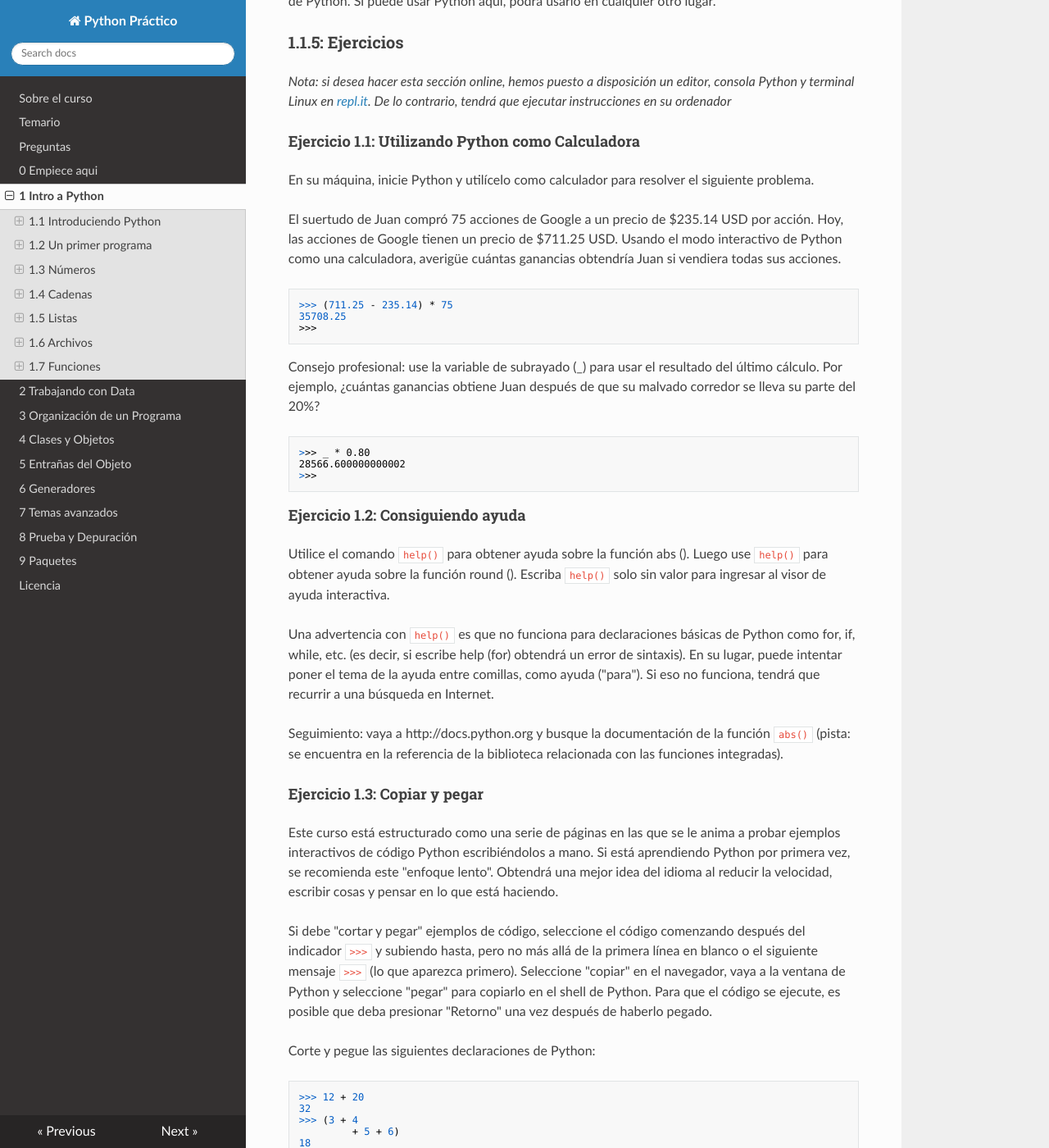
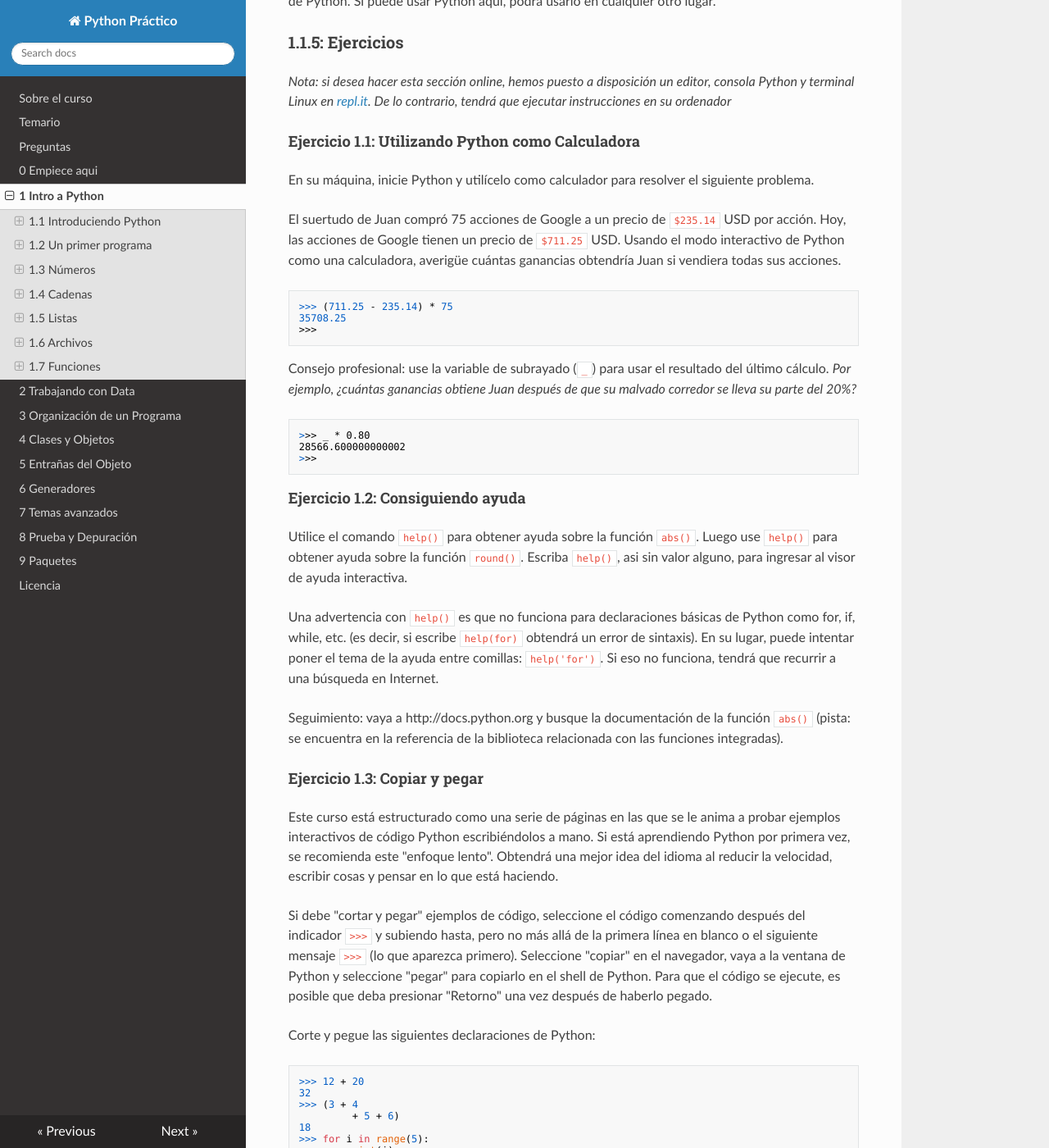
Before and after one commit to pythonpanama/pythonpractico_ssg, an MkDocs documentation site: the page built from docs/1.md, in a window 1280 px wide and 1400 px high, scrolled down 1310 px. Shown: the whole window at 82% size. Built offline with MkDocs 1.6.1, drawn with Linux system fonts in a browser that asks for light colours; nearby versions of some CDN libraries.

Commit message:
updated section

````diff
--- a/docs/1.md
+++ b/docs/1.md
@@ -39,11 +39,12 @@ Aunque hay muchos entornos en donde puede programar en Python, será un programa
 ### 1.1.5: Ejercicios
 
 *Nota: si desea hacer esta sección online, hemos puesto a disposición un editor, consola Python y terminal Linux en [repl.it](https://repl.it/@pythonpanama/intro#ejercicios.md). De lo contrario, tendrá que ejecutar instrucciones en su ordenador*
+
 #### Ejercicio 1.1: Utilizando Python como Calculadora
 
 En su máquina, inicie Python y utilícelo como calculador para resolver el siguiente problema.
 
-El suertudo de Juan compró 75 acciones de Google a un precio de $235.14 USD por acción. Hoy, las acciones de Google tienen un precio de $711.25 USD. Usando el modo interactivo de Python como una calculadora, averigüe cuántas ganancias obtendría Juan si vendiera todas sus acciones.
+El suertudo de Juan compró 75 acciones de Google a un precio de `$235.14` USD por acción. Hoy, las acciones de Google tienen un precio de `$711.25` USD. Usando el modo interactivo de Python como una calculadora, averigüe cuántas ganancias obtendría Juan si vendiera todas sus acciones.
 
 ```python
 >>> (711.25 - 235.14) * 75
@@ -51,7 +52,7 @@ El suertudo de Juan compró 75 acciones de Google a un precio de $235.14 USD por
 >>>
 ```
 
-Consejo profesional: use la variable de subrayado (_) para usar el resultado del último cálculo. Por ejemplo, ¿cuántas ganancias obtiene Juan después de que su malvado corredor se lleva su parte del 20%?
+Consejo profesional: use la variable de subrayado (`_`) para usar el resultado del último cálculo. *Por ejemplo, ¿cuántas ganancias obtiene Juan después de que su malvado corredor se lleva su parte del 20%?*
 
 ```shell
 >>> _ * 0.80
@@ -61,9 +62,9 @@ Consejo profesional: use la variable de subrayado (_) para usar el resultado del
 
 #### Ejercicio 1.2: Consiguiendo ayuda
 
-Utilice el comando `help()` para obtener ayuda sobre la función abs (). Luego use `help()` para obtener ayuda sobre la función round (). Escriba `help()` solo sin valor para ingresar al visor de ayuda interactiva.
-
-Una advertencia con `help()` es que no funciona para declaraciones básicas de Python como for, if, while, etc. (es decir, si escribe help (for) obtendrá un error de sintaxis). En su lugar, puede intentar poner el tema de la ayuda entre comillas, como ayuda ("para"). Si eso no funciona, tendrá que recurrir a una búsqueda en Internet.
+Utilice el comando `help()` para obtener ayuda sobre la función `abs()`. Luego use `help()` para obtener ayuda sobre la función `round()`. Escriba `help()`, asi sin valor alguno, para ingresar al visor de ayuda interactiva.
+
+Una advertencia con `help()` es que no funciona para declaraciones básicas de Python como for, if, while, etc. (es decir, si escribe `help(for)` obtendrá un error de sintaxis). En su lugar, puede intentar poner el tema de la ayuda entre comillas: `help('for')`. Si eso no funciona, tendrá que recurrir a una búsqueda en Internet.
 
 Seguimiento: vaya a http://docs.python.org y busque la documentación de la función `abs()` (pista: se encuentra en la referencia de la biblioteca relacionada con las funciones integradas).
 
````
